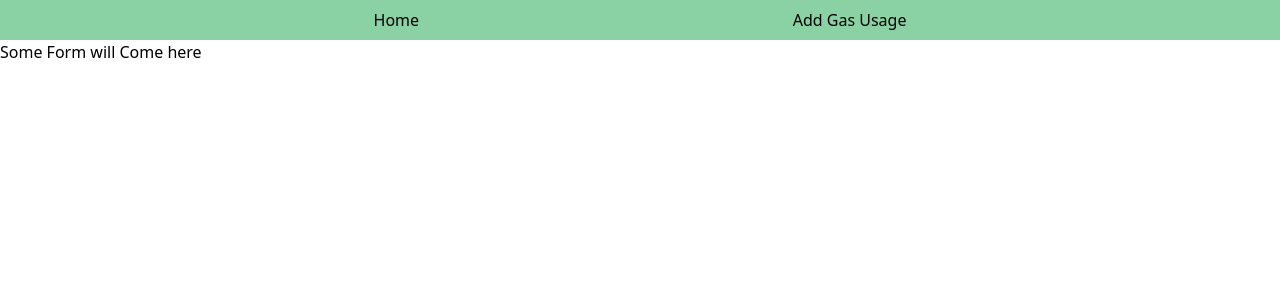
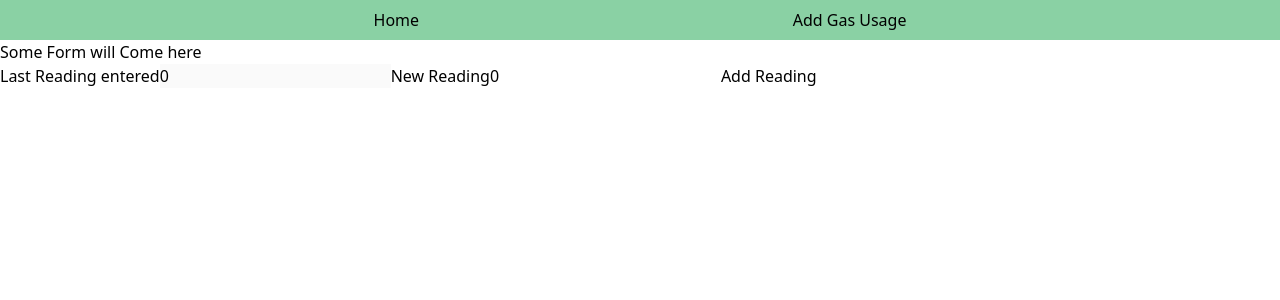
Before and after one commit to AlexxxTr/cloud-front-end, a Vue app: page /add-gas-usage in a window 1280 px wide. Shown: the top 300 px of the page. Built offline with nearby package versions, Linux system fonts and the light colour scheme; no server answers; the database is empty.

Commit message:
AT: Added Form to add a new reading, tables are row level protected so you can only access your data

```diff
--- a/src/components/AddGasUsageComponent.vue
+++ b/src/components/AddGasUsageComponent.vue
@@ -1,7 +1,53 @@
 <script lang="ts">
-export default {};
+import { supabase } from "@/lib/supabase/createClient";
+export default {
+  data() {
+    return {
+      lastReading: 0,
+      currentReading: 0,
+    };
+  },
+  async mounted() {
+    const { data: gas_reading } = await supabase
+      .from("gas_reading")
+      .select("cubic_meters")
+      .order("created_at", { ascending: false });
+    this.lastReading =
+      gas_reading && gas_reading.length > 0 ? gas_reading[0].cubic_meters : 0;
+  },
+  methods: {
+    async handleInsertReading(e: Event) {
+      e.preventDefault();
+      if (this.currentReading < this.lastReading)
+        return console.log("nothing happened");
+      const { data, error } = await supabase
+        .from("gas_reading")
+        .insert({ cubic_meters: this.currentReading });
+    },
+  },
+};
 </script>
 
 <template>
-  <form></form>
+  <form :on-submit="handleInsertReading">
+    <label for="lastReading">Last Reading entered</label>
+    <input
+      type="number"
+      id="lastReading"
+      name="lastReading"
+      v-model="lastReading"
+      disabled
+    />
+
+    <label for="currentReading">New Reading</label>
+    <input
+      type="number"
+      name="currentReading"
+      id="currentReading"
+      v-model="currentReading"
+      min="0"
+    />
+
+    <button type="submit">Add Reading</button>
+  </form>
 </template>
--- /dev/null
+++ b/src/lib/helpers/convertCubictoKwH.ts
@@ -0,0 +1,2 @@
+export const convertCubicToKWH = (cubic: number) =>
+  (cubic * 38 * 1.02264) / 3.6;
--- a/src/lib/supabase/createClient.ts
+++ b/src/lib/supabase/createClient.ts
@@ -1,8 +1,10 @@
-import { createClient, SupabaseClient } from "@supabase/supabase-js";
+import { createClient } from "@supabase/supabase-js";
 import type { Database } from "../types/types";
 
 const supabaseUrl =
   import.meta.env.VITE_NEXT_PUBLIC_SUPABASE_URL ?? "http://localhost:3000";
 const supabaseKey = import.meta.env.VITE_NEXT_PUBLIC_SUPABASE_ANON_KEY!;
 
-export const supabase = createClient<Database>(supabaseUrl, supabaseKey);
+export const supabase = createClient<Database>(supabaseUrl, supabaseKey, {
+  db: { schema: "public" },
+});
--- a/src/views/AddGasView.vue
+++ b/src/views/AddGasView.vue
@@ -1,5 +1,8 @@
-<script setup lang="ts"></script>
+<script setup lang="ts">
+import AddGasUsageComponent from "@/components/AddGasUsageComponent.vue";
+</script>
 
 <template>
   <main>Some Form will Come here</main>
+  <AddGasUsageComponent />
 </template>
```
